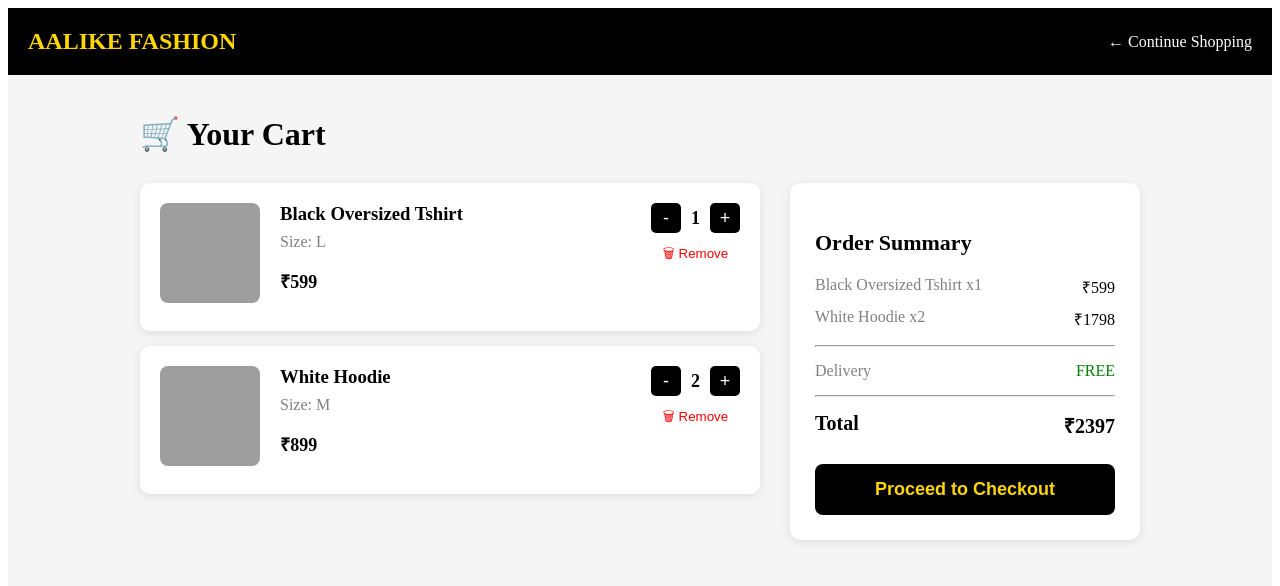
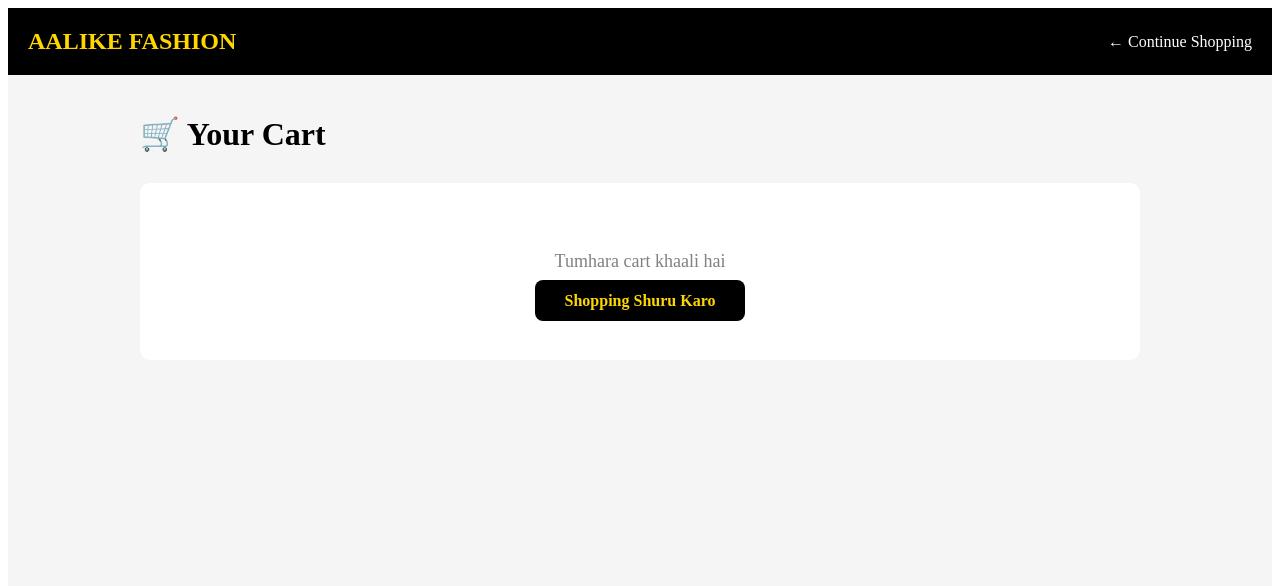
Before and after one commit to ritesh817897-netizen/aalike-fashion, a Next.js app: page /cart in a window 1280 px wide. Shown: the top 586 px of the page. Built offline with nearby package versions, Linux system fonts and the light colour scheme; grey boxes are pictures that could not be loaded.

Commit message:
real cart page

```diff
--- a/app/cart/page.tsx
+++ b/app/cart/page.tsx
@@ -1,10 +1,57 @@
+'use client';
+
+import { useEffect, useState } from 'react';
+import {
+  getCart,
+  updateQty,
+  removeFromCart,
+  getCartTotal,
+  CartItem,
+} from '@/lib/cart';
+
 export default function Cart() {
-  const cartItems = [
-    { id: 1, name: "Black Oversized Tshirt", price: 599, size: "L", qty: 1, image: "https://images.unsplash.com/photo-1521572163474-6864f9cf17ab?w=200" },
-    { id: 2, name: "White Hoodie", price: 899, size: "M", qty: 2, image: "https://images.unsplash.com/photo-1515886657613-9f3515b0c78f?w=200" },
-  ];
+  const [cartItems, setCartItems] = useState<CartItem[]>([]);
+  const [loaded, setLoaded] = useState(false);
 
-  const total = cartItems.reduce((sum, item) => sum + item.price * item.qty, 0);
+  useEffect(() => {
+    setCartItems(getCart());
+    setLoaded(true);
+  }, []);
+
+  function refresh() {
+    setCartItems(getCart());
+  }
+
+  function increaseQty(item: CartItem) {
+    updateQty(item.productId, item.size, item.qty + 1);
+    refresh();
+  }
+
+  function decreaseQty(item: CartItem) {
+    updateQty(item.productId, item.size, item.qty - 1);
+    refresh();
+  }
+
+  function handleRemove(item: CartItem) {
+    removeFromCart(item.productId, item.size);
+    refresh();
+  }
+
+  function handleCheckout() {
+    const token = localStorage.getItem('token');
+    if (!token) {
+      alert('Order book karne ke liye pehle Login karo!');
+      window.location.href = '/login';
+      return;
+    }
+    alert('Checkout aage ban raha hai, jaldi aayega! 🚧');
+  }
+
+  const total = getCartTotal();
+
+  if (!loaded) {
+    return null;
+  }
 
   return (
     <div style={{minHeight: '100vh', background: '#f5f5f5'}}>
@@ -21,12 +68,20 @@ export default function Cart() {
       <div style={{maxWidth: '1000px', margin: '40px auto', padding: '0 20px'}}>
         <h2 style={{fontSize: '32px', marginBottom: '30px'}}>🛒 Your Cart</h2>
 
+        {cartItems.length === 0 ? (
+          <div style={{background: 'white', borderRadius: '10px', padding: '50px', textAlign: 'center'}}>
+            <p style={{fontSize: '18px', color: 'gray', marginBottom: '20px'}}>Tumhara cart khaali hai</p>
+            <a href="/" style={{background: 'black', color: 'gold', padding: '12px 30px', borderRadius: '8px', textDecoration: 'none', fontWeight: 'bold'}}>
+              Shopping Shuru Karo
+            </a>
+          </div>
+        ) : (
           <div style={{display: 'grid', gridTemplateColumns: '1fr 350px', gap: '30px'}}>
 
             {/* Cart Items */}
             <div>
               {cartItems.map((item) => (
-              <div key={item.id} style={{
+                <div key={item.productId + (item.size || '')} style={{
                   background: 'white', borderRadius: '10px',
                   padding: '20px', marginBottom: '15px',
                   display: 'flex', gap: '20px',
@@ -37,18 +92,18 @@ export default function Cart() {
                   />
                   <div style={{flex: 1}}>
                     <h3 style={{margin: '0 0 8px'}}>{item.name}</h3>
-                  <p style={{color: 'gray', margin: '0 0 8px'}}>Size: {item.size}</p>
+                    {item.size && <p style={{color: 'gray', margin: '0 0 8px'}}>Size: {item.size}</p>}
                     <p style={{fontWeight: 'bold', fontSize: '18px'}}>₹{item.price}</p>
                   </div>
                   <div style={{display: 'flex', flexDirection: 'column', alignItems: 'center', gap: '10px'}}>
                     <div style={{display: 'flex', alignItems: 'center', gap: '10px'}}>
-                    <button style={{background: 'black', color: 'white', border: 'none',
+                      <button onClick={() => decreaseQty(item)} style={{background: 'black', color: 'white', border: 'none',
                         width: '30px', height: '30px', borderRadius: '5px', cursor: 'pointer', fontSize: '18px'}}>-</button>
                       <span style={{fontSize: '18px', fontWeight: 'bold'}}>{item.qty}</span>
-                    <button style={{background: 'black', color: 'white', border: 'none',
+                      <button onClick={() => increaseQty(item)} style={{background: 'black', color: 'white', border: 'none',
                         width: '30px', height: '30px', borderRadius: '5px', cursor: 'pointer', fontSize: '18px'}}>+</button>
                     </div>
-                  <button style={{color: 'red', background: 'none', border: 'none', cursor: 'pointer'}}>
+                    <button onClick={() => handleRemove(item)} style={{color: 'red', background: 'none', border: 'none', cursor: 'pointer'}}>
                       🗑 Remove
                     </button>
                   </div>
@@ -62,7 +117,7 @@ export default function Cart() {
               <h3 style={{fontSize: '22px', marginBottom: '20px'}}>Order Summary</h3>
 
               {cartItems.map((item) => (
-              <div key={item.id} style={{display: 'flex', justifyContent: 'space-between', marginBottom: '10px'}}>
+                <div key={item.productId + (item.size || '')} style={{display: 'flex', justifyContent: 'space-between', marginBottom: '10px'}}>
                   <span style={{color: 'gray'}}>{item.name} x{item.qty}</span>
                   <span>₹{item.price * item.qty}</span>
                 </div>
@@ -82,13 +137,14 @@ export default function Cart() {
                 <span style={{fontWeight: 'bold', fontSize: '20px'}}>₹{total}</span>
               </div>
 
-            <button style={{width: '100%', padding: '15px', background: 'black',
+              <button onClick={handleCheckout} style={{width: '100%', padding: '15px', background: 'black',
                 color: 'gold', border: 'none', borderRadius: '8px',
                 fontSize: '18px', fontWeight: 'bold', cursor: 'pointer'}}>
                 Proceed to Checkout
               </button>
             </div>
           </div>
+        )}
       </div>
     </div>
   );
```
Lines whose indentation alone changed are shown as unchanged.
